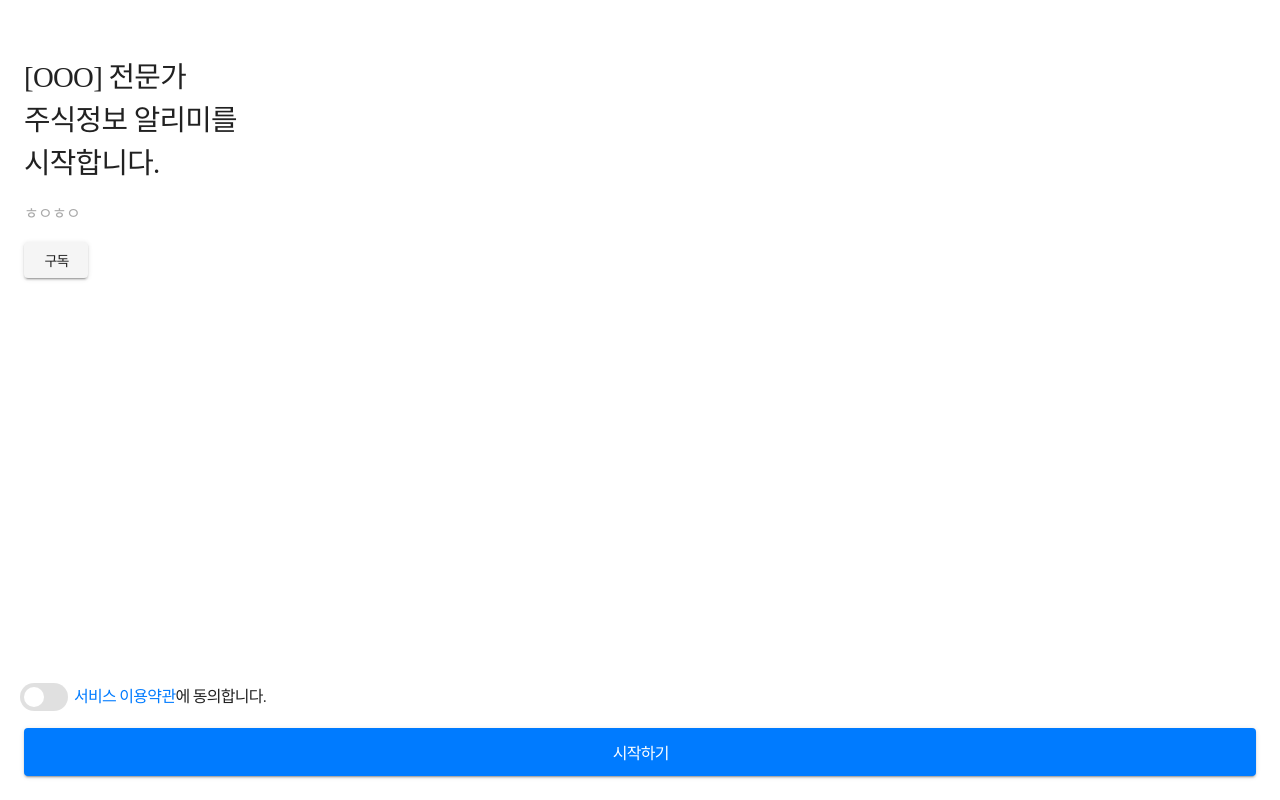
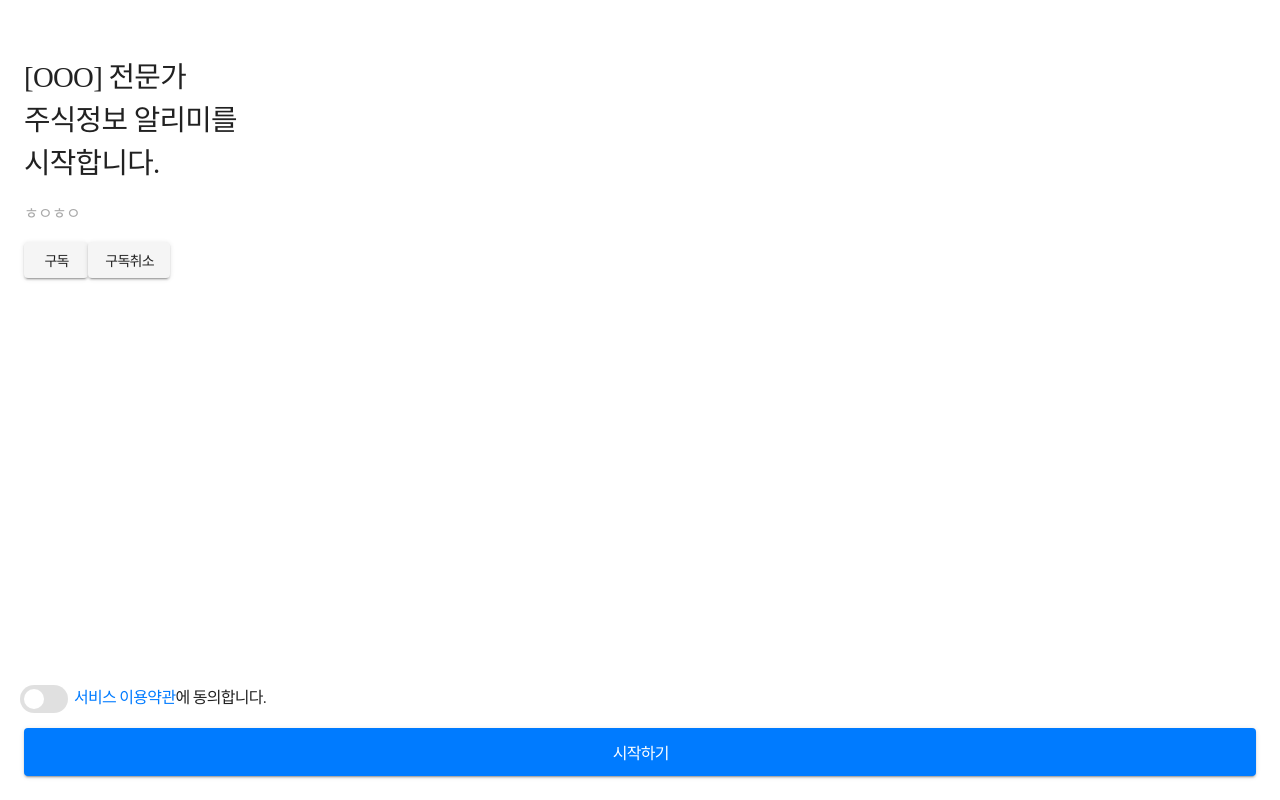
Before and after one commit to kimhyunsoon/vue_practice, a Vue app in the folder practice-app/: page / in a window 1280 px wide. Built offline with nearby package versions, Linux system fonts and the light colour scheme; a small style sheet from the web is missing; a web font is replaced by a local one.

Commit message:
firebase auth 작업중..

```diff
--- a/practice-app/package.json
+++ b/practice-app/package.json
@@ -15,6 +15,7 @@
     "@capacitor/ios": "^3.3.1",
     "@capacitor/push-notifications": "^1.0.7",
     "@mdi/font": "5.9.55",
+    "capacitor-firebase-auth": "^3.0.0",
     "core-js": "^3.6.5",
     "roboto-fontface": "*",
     "vue": "^2.6.11",
--- a/practice-app/src/assets/scss/common.scss
+++ b/practice-app/src/assets/scss/common.scss
@@ -52,10 +52,14 @@ $noto500 : 'noto sans kr 500';
         display: flex;
         align-items: center;
         .v-input--selection-controls .v-input__slot{
-          margin-bottom:5px;
+          margin-bottom:3px;
         }
         .v-input--selection-controls__input{
           margin-right: 2px;
+        }
+        .v-input--selection-controls__ripple{
+          height: 0;
+          width: 0;
         }
       }
       .v-input--selection-controls{
--- a/practice-app/src/components/UserRegist.vue
+++ b/practice-app/src/components/UserRegist.vue
@@ -4,6 +4,7 @@
       <p class="mainTitle">[OOO] 전문가<br>주식정보 알리미를<br>시작합니다.</p>
       <p class="subTitle">{{message}}</p>
       <v-btn v-on:click="subTopic()">구독</v-btn>
+      <v-btn v-on:click="cancleTopic()">구독취소</v-btn>
     </div>
     <div class="verticalWrap mid">
     </div>
@@ -26,10 +27,6 @@
                 </v-card-title>
 
                 <v-card-text>
-                  이용약관 샘플 이용약관 샘플 이용약관 샘플 이용약관 샘플 이용약관 샘플
-                  이용약관 샘플 이용약관 샘플 이용약관 샘플 이용약관 샘플 이용약관 샘플
-                  이용약관 샘플 이용약관 샘플 이용약관 샘플 이용약관 샘플 이용약관 샘플
-                  이용약관 샘플 이용약관 샘플 이용약관 샘플 이용약관 샘플 이용약관 샘플
                   이용약관 샘플 이용약관 샘플 이용약관 샘플 이용약관 샘플 이용약관 샘플
                   이용약관 샘플 이용약관 샘플 이용약관 샘플 이용약관 샘플 이용약관 샘플
                   이용약관 샘플 이용약관 샘플 이용약관 샘플 이용약관 샘플 이용약관 샘플
@@ -82,6 +79,9 @@ export default {
     subTopic() {
       FCM.subscribeTo({ topic: 'test' }).then(() => alert('subscribed to topic'));
     },
+    cancleTopic() {
+      FCM.unsubscribeFrom({ topic: 'test' }).then(() => alert('unsubscribed from topic'));
+    },
   },
   components: {
   },
```
Also changed, not shown: practice-app/capacitor.config.json (+9 -0 lines), 7 other files (tests, documents, lock files or other folders).
